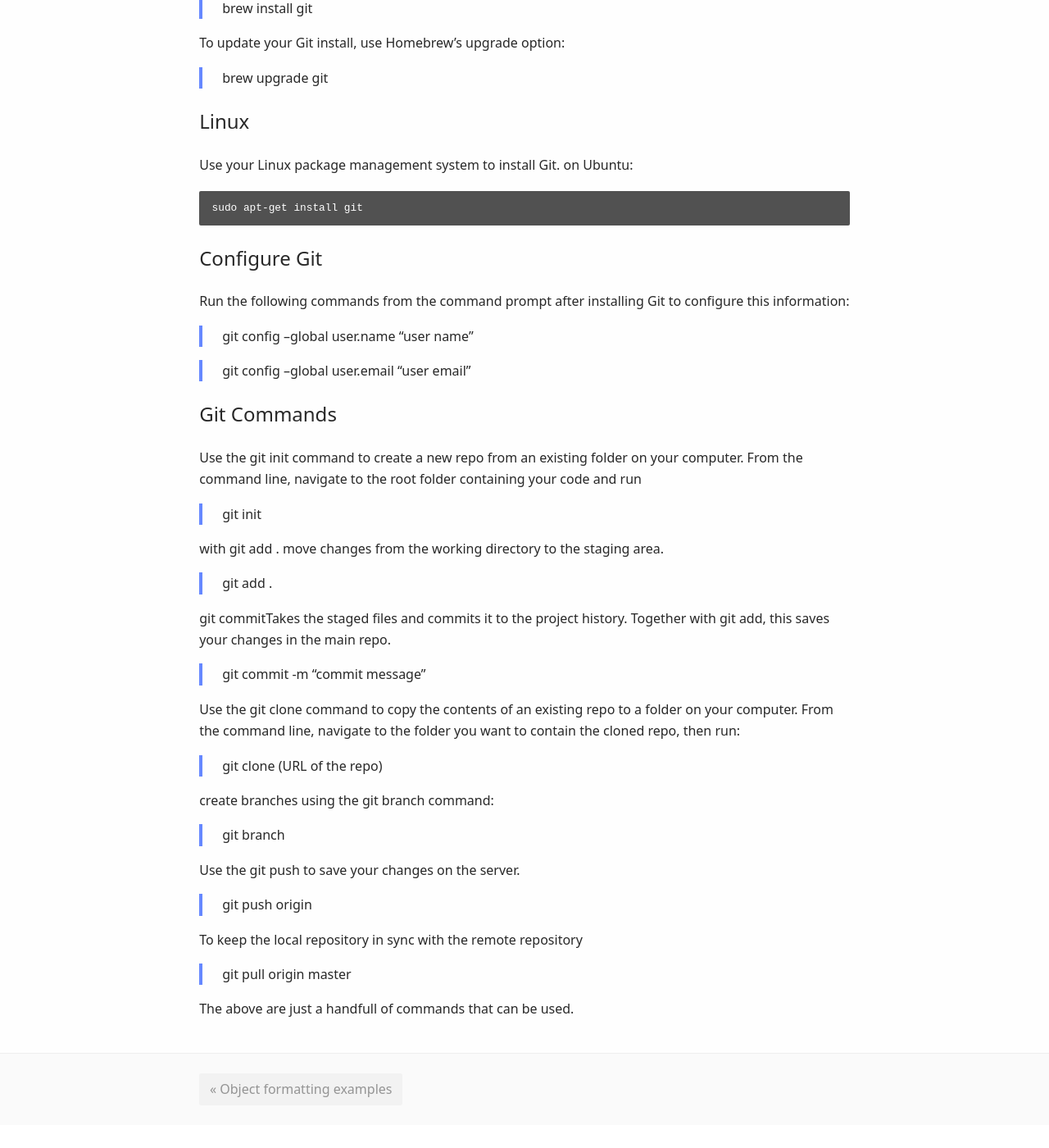
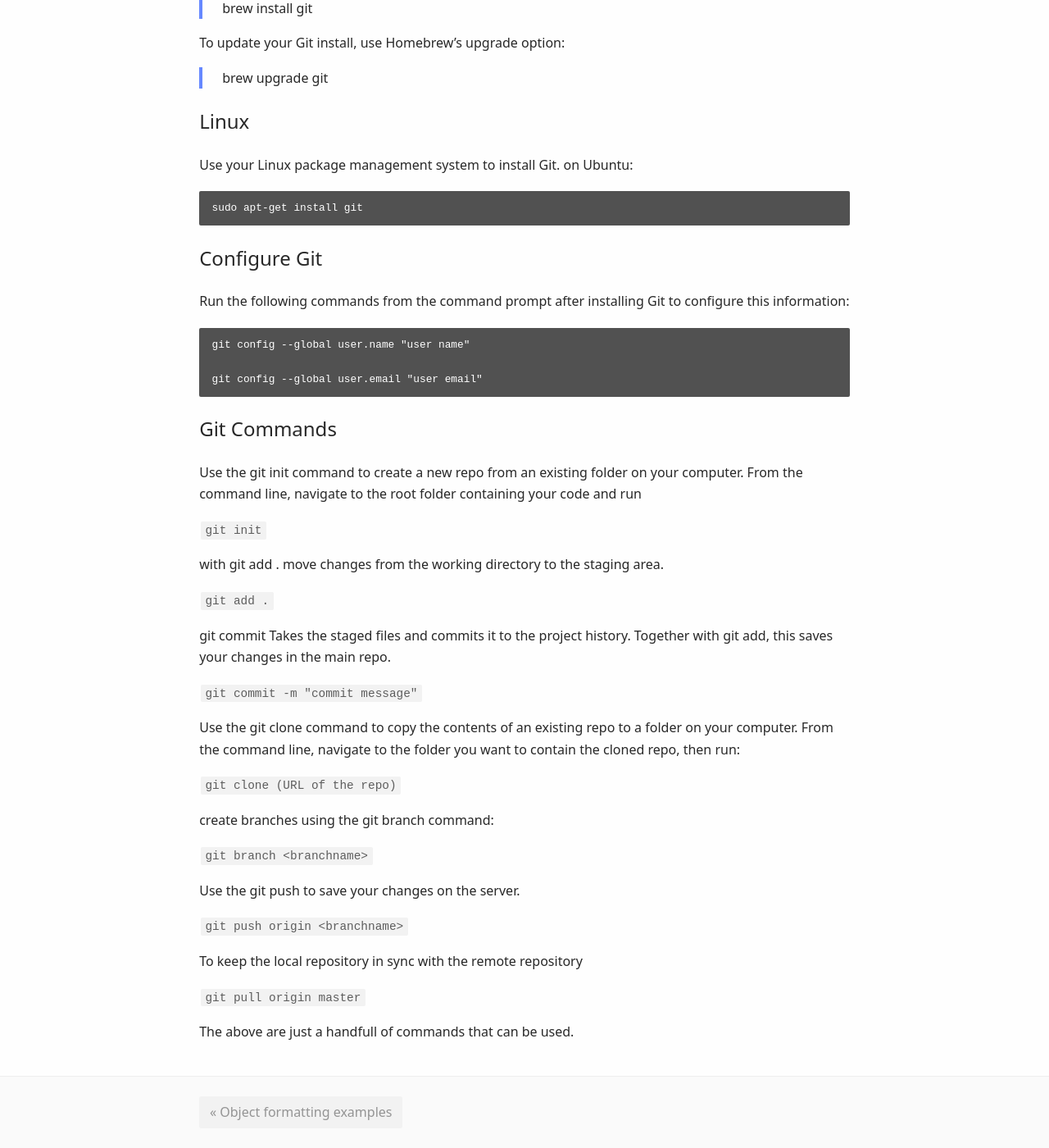
Before and after one commit to mcuix/blogabout, a Jekyll site: the page built from _posts/2019-04-09-git-in-a-nutshell.md, in a window 1280 px wide and 1400 px high, scrolled down 563 px. Shown: the whole window at 82% size. Built offline with Jekyll 4.4.1, drawn with Linux system fonts in a browser that asks for light colours; our own code applies the rules of GitHub Pages for plain Markdown files; before the commit the page ends 1935 px from its top, so only the background shows below that.

Commit message:
Update 2019-04-09-git-in-a-nutshell.md

````diff
--- a/_posts/2019-04-09-git-in-a-nutshell.md
+++ b/_posts/2019-04-09-git-in-a-nutshell.md
@@ -30,38 +30,39 @@ sudo apt-get install git
 
 Run the following commands from the command prompt after installing Git to configure this information:
 
-> git config --global user.name "user name"
+```
+git config --global user.name "user name"
 
-> git config --global user.email "user email"
-
+git config --global user.email "user email"
+```
 ## Git Commands
 
 Use the git init command to create a new repo from an existing folder on your computer. From the command line, navigate to the root folder containing your code and run
 
-> git init
+```git init```
 
 with git add . move changes from the working directory to the staging area.
 
-> git add .
+```git add .```
 
-git commitTakes the staged files and commits it to the project history. Together with git add, this saves your changes in the main repo.
+git commit Takes the staged files and commits it to the project history. Together with git add, this saves your changes in the main repo.
 
-> git commit -m "commit message"
+```git commit -m "commit message"```
 
 Use the git clone command to copy the contents of an existing repo to a folder on your computer. From the command line, navigate to the folder you want to contain the cloned repo, then run:
 
-> git clone (URL of the repo)
+```git clone (URL of the repo)```
 
 create branches using the git branch command:
 
-> git branch <branchname>
+```git branch <branchname>```
 
 Use the git push to save your changes on the server.
 
-> git push origin <branchname>
+```git push origin <branchname>```
 
 To keep the local repository in sync with the remote repository
 
-> git pull origin master
+```git pull origin master```
 
 The above are just a handfull of commands that can be used.
````
